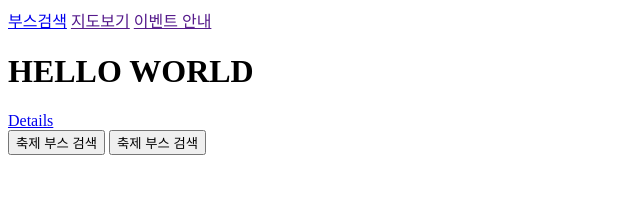
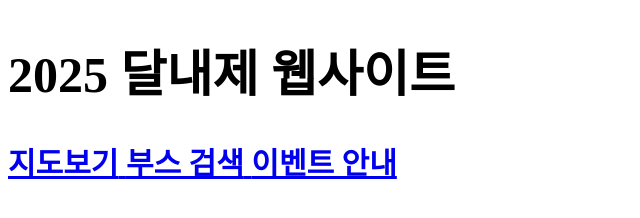
Before and after one commit to dxqvertf98/FestWeb, a plain HTML site: page index.html in a window 1280 px wide. Shown: the whole page, without its empty margins (0-640 px from the left). Drawn offline with Linux system fonts and the light colour scheme; files that its build step writes are made by us from their sources.

Commit message:
내일 마저 꾸미셈. 오늘 머리 안돌아감.

```diff
--- a/custom.js
+++ /dev/null
@@ -1 +0,0 @@
-alert("hi");
--- a/index.html
+++ b/index.html
@@ -4,20 +4,19 @@
     <meta charset="UTF-8">
     <meta http-equiv="X-UA-Compatible" content="IE=edge">
     <meta name="viewport" content="width=device-width, initial-scale=1.0">
-    <title>달천고</title>
-    <link rel="stylesheet" href="css/style.css">
+    <title>2025년 달내제 웹사이트</title>
+    <link rel="stylesheet" href="style.css">
 </head>
 <body>
-    <a href="file:///C:/git/SearchBooth.html">부스검색</a>
-    <a href="">지도보기</a>
-    <a href="">이벤트 안내</a>
-    <h1 id="title">HELLO WORLD</h1>
-    <script src="custom.js"></script>
-    <div class="text-center">
-        <a href="search.html" class="btn btn-big">Details</a>
-    </div>
-    <button type="button" onclick="location.href='file:///C:/git/Map.html'">축제 부스 검색</button>
-    <button type="button" onclick="location.href='file:///C:/git/Event.html'">축제 부스 검색</button>
-    <!--어 현서야 형인데, 미리 좀 해놨거든? 근데 알다시피 사이트가 좀 이상하잖냐? 알아서 고쳐라~-->
+    <h1 id="title" style="font-size: 50px;">2025 달내제 웹사이트</h1>
+    <a href="Map.html">
+        <strong>지도보기</strong>
+    </a>
+    <a href="SearchBooth.html">
+        <strong>부스 검색</strong>
+    </a>
+    <a href="Event.html">
+        <strong>이벤트 안내</strong>
+    </a>
 </body>
 </html>
--- a/style.css
+++ b/style.css
@@ -1 +1,4 @@
 @charset "UTF-8";
+a {
+  font-size: 30px;
+}
```
